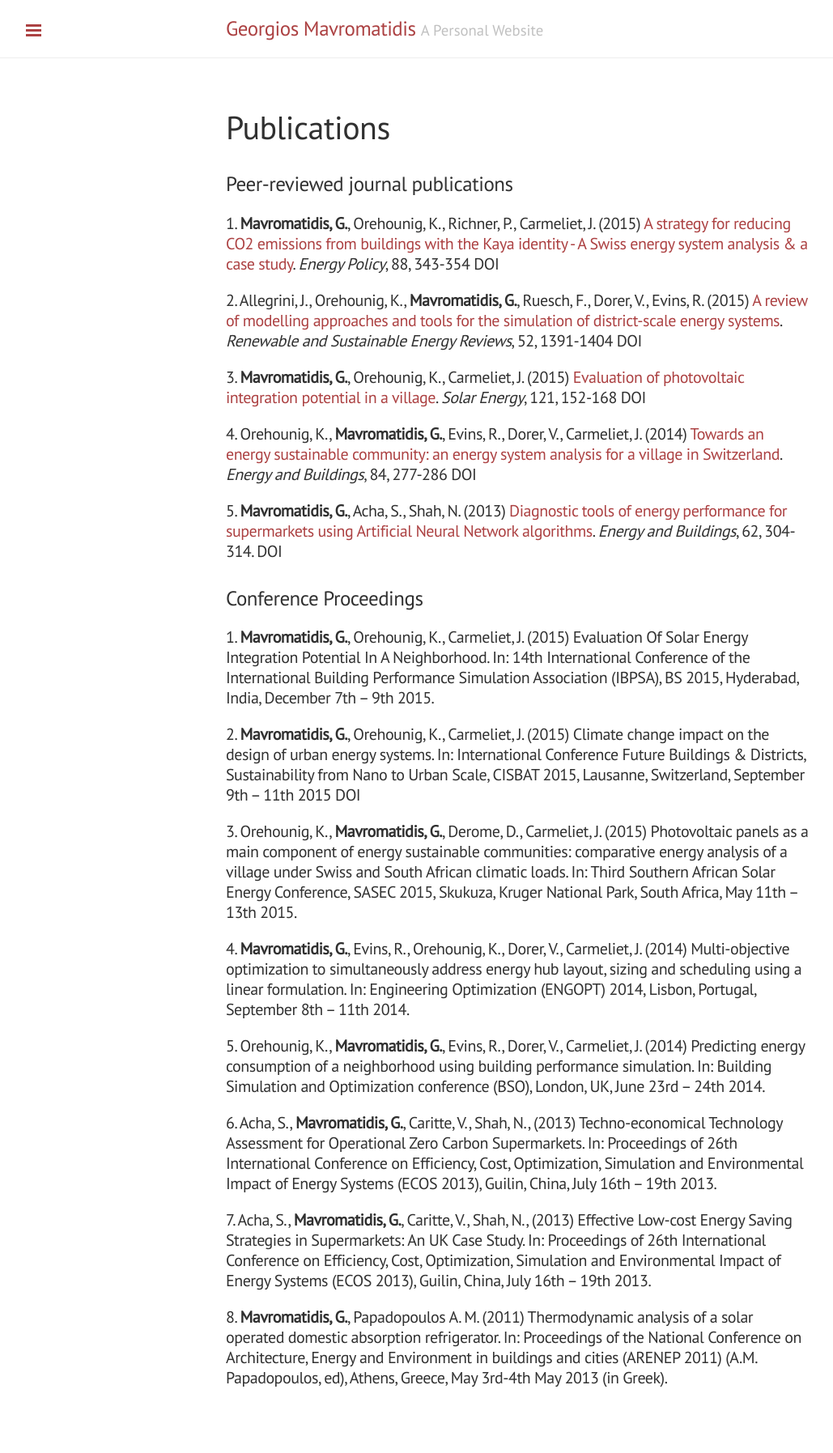
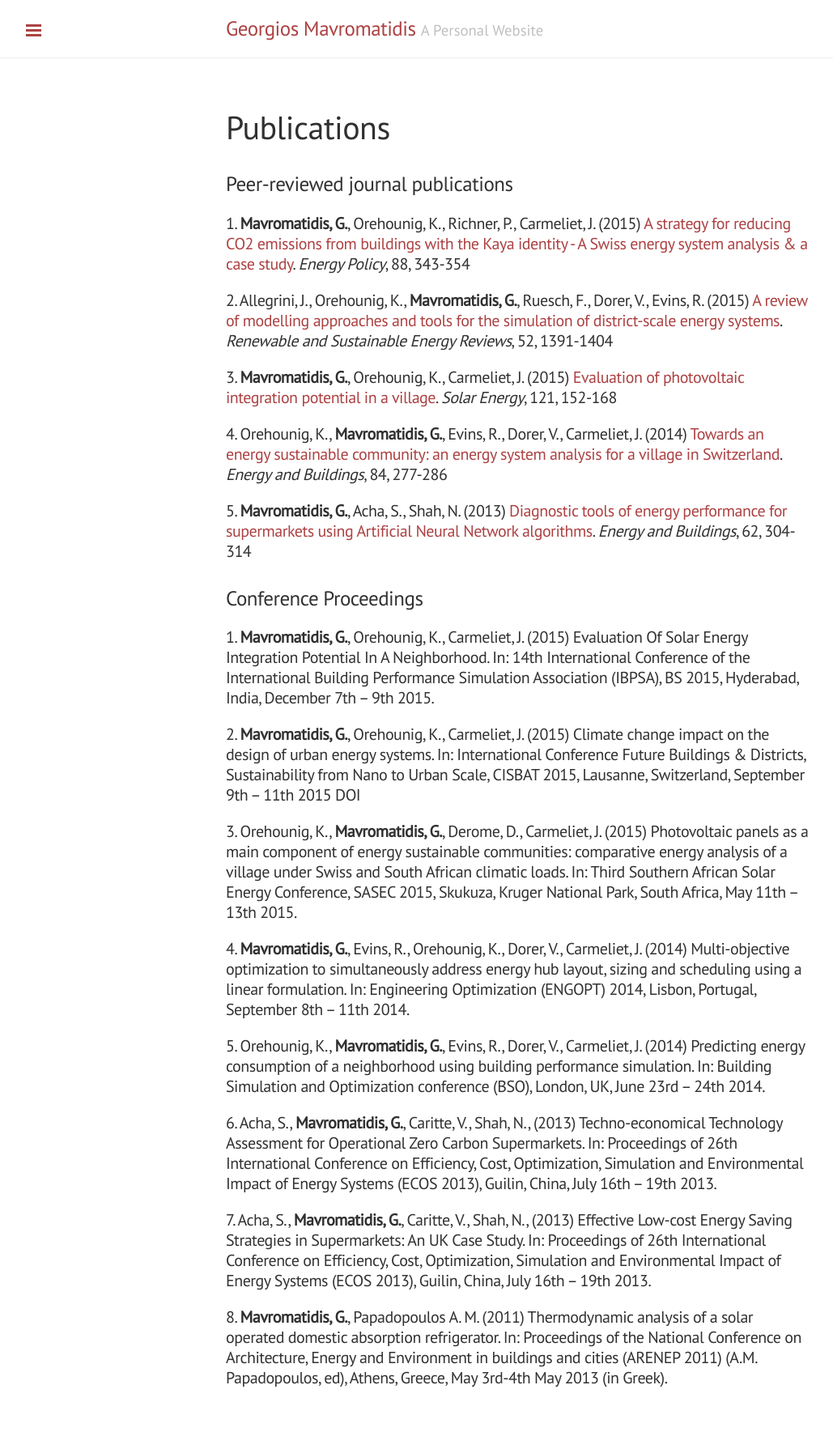
Before and after one commit to gmavrom33/gmavrom.github.io, a Jekyll site: the page built from publications.md, in a window 1280 px wide. Shown: the whole page at 81% size, without its empty margins (1-1030 px from the left). Built offline with Jekyll 4.4.1, drawn with Linux system fonts in a browser that asks for light colours; nearby versions of some CDN libraries.

Commit message:
Update publications.md

```diff
--- a/publications.md
+++ b/publications.md
@@ -4,15 +4,15 @@ title: Publications
 ---
 ### Peer-reviewed journal publications
 
-##### 1.	**Mavromatidis, G.**, Orehounig, K., Richner, P., Carmeliet, J. (2015) [A strategy for reducing CO2 emissions from buildings with the Kaya identity - A Swiss energy system analysis & a case study](http://dx.doi.org/10.1016/j.enpol.2015.10.037). _Energy Policy_, 88, 343-354 DOI
+##### 1.	**Mavromatidis, G.**, Orehounig, K., Richner, P., Carmeliet, J. (2015) [A strategy for reducing CO2 emissions from buildings with the Kaya identity - A Swiss energy system analysis & a case study](http://dx.doi.org/10.1016/j.enpol.2015.10.037). _Energy Policy_, 88, 343-354
 
-##### 2.	Allegrini, J., Orehounig, K., **Mavromatidis, G.**, Ruesch, F., Dorer, V., Evins, R. (2015) [A review of modelling approaches and tools for the simulation of district-scale energy systems](http://dx.doi.org/10.1016/j.rser.2015.07.123). _Renewable and Sustainable Energy Reviews_, 52, 1391-1404 DOI
+##### 2.	Allegrini, J., Orehounig, K., **Mavromatidis, G.**, Ruesch, F., Dorer, V., Evins, R. (2015) [A review of modelling approaches and tools for the simulation of district-scale energy systems](http://dx.doi.org/10.1016/j.rser.2015.07.123). _Renewable and Sustainable Energy Reviews_, 52, 1391-1404
 
-##### 3.	**Mavromatidis, G.**, Orehounig, K., Carmeliet, J. (2015) [Evaluation of photovoltaic integration potential in a village](http://dx.doi.org/10.1016/j.solener.2015.03.044). _Solar Energy_, 121, 152-168 DOI
+##### 3.	**Mavromatidis, G.**, Orehounig, K., Carmeliet, J. (2015) [Evaluation of photovoltaic integration potential in a village](http://dx.doi.org/10.1016/j.solener.2015.03.044). _Solar Energy_, 121, 152-168
 
-##### 4.	Orehounig, K., **Mavromatidis, G.**, Evins, R., Dorer, V., Carmeliet, J. (2014) [Towards an energy sustainable community: an energy system analysis for a village in Switzerland](http://dx.doi.org/10.1016/j.enbuild.2014.08.012). _Energy and Buildings_, 84, 277-286 DOI
+##### 4.	Orehounig, K., **Mavromatidis, G.**, Evins, R., Dorer, V., Carmeliet, J. (2014) [Towards an energy sustainable community: an energy system analysis for a village in Switzerland](http://dx.doi.org/10.1016/j.enbuild.2014.08.012). _Energy and Buildings_, 84, 277-286
 
-##### 5.	**Mavromatidis, G.**, Acha, S., Shah, N. (2013) [Diagnostic tools of energy performance for supermarkets using Artificial Neural Network algorithms](http://dx.doi.org/10.1016/j.enbuild.2013.03.020). _Energy and Buildings_, 62, 304-314. DOI
+##### 5.	**Mavromatidis, G.**, Acha, S., Shah, N. (2013) [Diagnostic tools of energy performance for supermarkets using Artificial Neural Network algorithms](http://dx.doi.org/10.1016/j.enbuild.2013.03.020). _Energy and Buildings_, 62, 304-314
 
 
 ### Conference Proceedings
```
